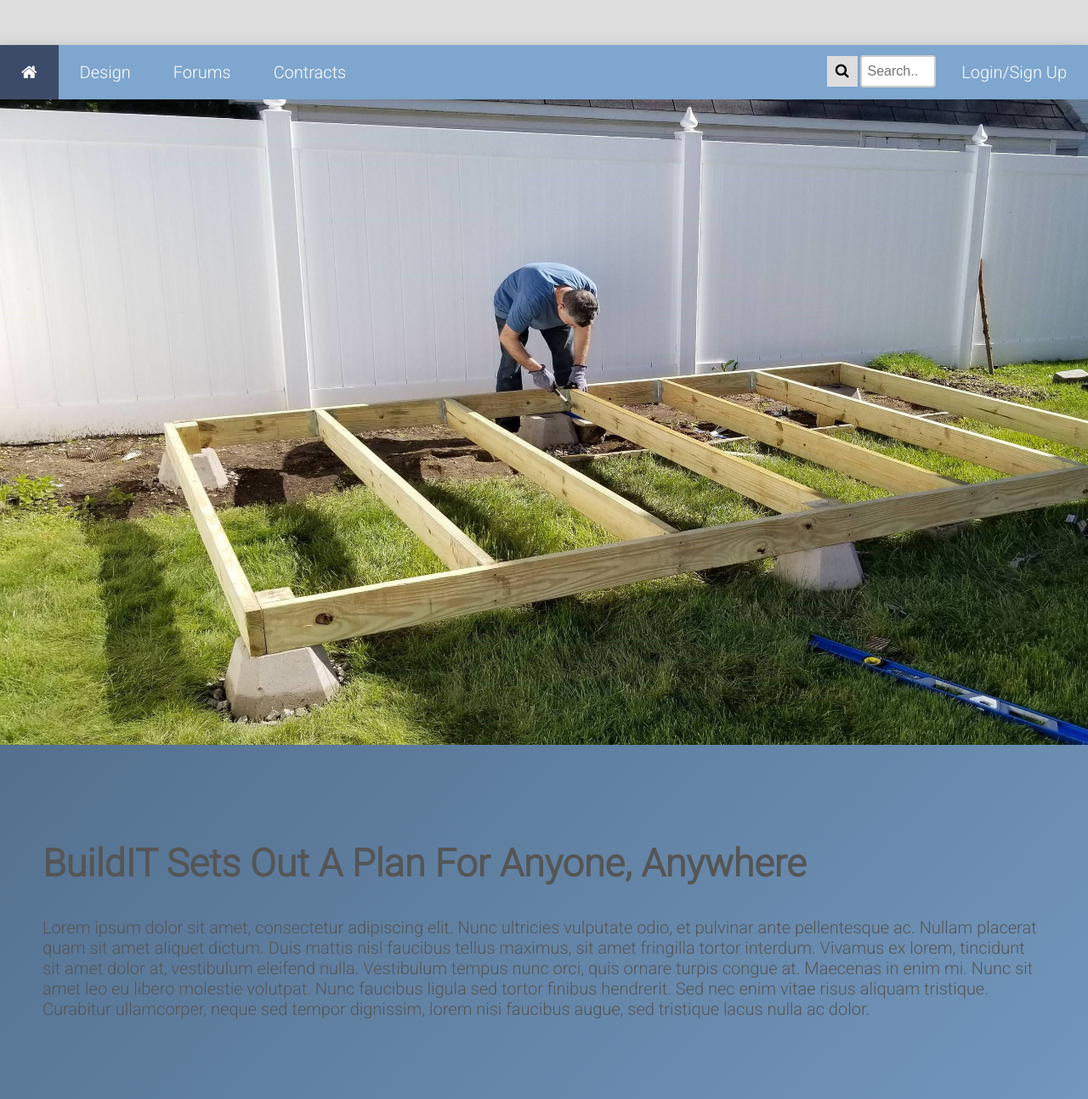
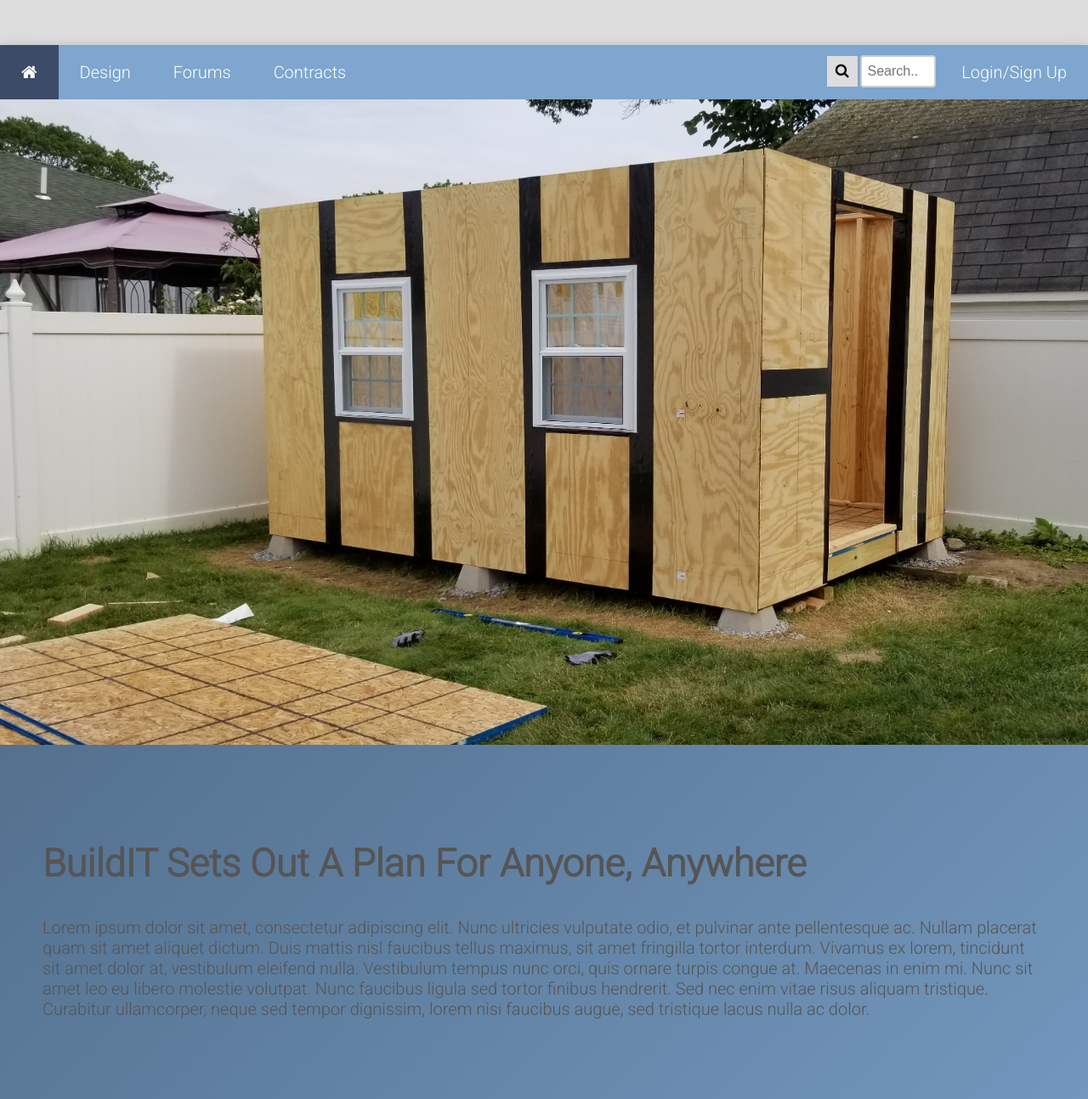
Before and after one commit to AliNoor1/BuildIt, a PHP site: page / in a window 1280 px wide. Shown: the part 148-1442 px from the top of the page at 85% size. Run offline with PHP 8.4, Linux system fonts and the light colour scheme.

Commit message:
Update index.php

```diff
--- a/index.php
+++ b/index.php
@@ -26,8 +26,8 @@
 
 		<div class= "slideShow">
 			<div class="slide"><img class= "imagePreview" src="img/home01.jpg" alt="Shed_img"></div>
-			<div class="slide"><img class= "imagePreview" src="img/home01.jpg" alt="Shed_img"></div>
-			<div class="slide"><img class= "imagePreview" src="img/home01.jpg" alt="Shed_img"></div>
+			<div class="slide"><img class= "imagePreview" src="img/home04.jpg" alt="Shed_img"></div>
+			<div class="slide"><img class= "imagePreview" src="img/home05.jpg" alt="Shed_img"></div>
 			<div class="slide"><img class= "imagePreview" src="img/home01.jpg" alt="Shed_img"></div>
 
 			<div class="imageTab">
```
